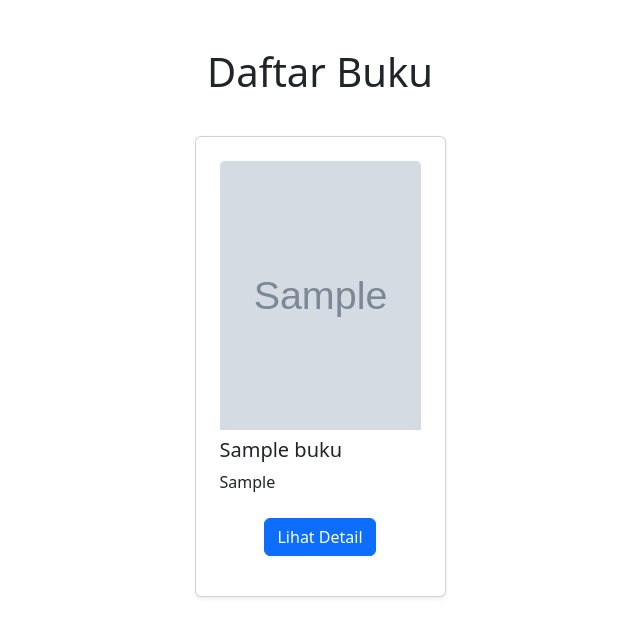
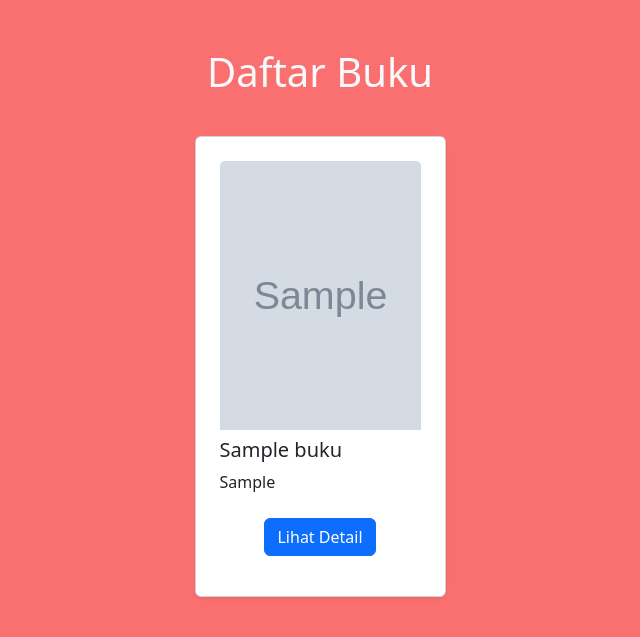
Before and after one commit to agilalatas17/prakweb_b_203040093, a PHP site: page /pw/index.php in a window 1280 px wide. Shown: the top 637 px of the page, without its empty margins (320-960 px from the left). Run offline with PHP 8.4, Linux system fonts and the light colour scheme; tables that the repository leaves empty or names only in its code hold one stand-in row (values such as "Sample post"); grey boxes marked "Sample" are stand-in pictures.

Commit message:
mengubah warna background dan warna text

```diff
--- a/css/style.css
+++ b/css/style.css
@@ -1,3 +1,7 @@
+body {
+  background: #fa7070 !important;
+}
+
 .card {
   width: 251px;
 }
--- a/pw/index.php
+++ b/pw/index.php
@@ -19,7 +19,7 @@
 <body>
     <div class="container">
         <div class="row gap-3 justify-content-center my-5">
-            <h1 class="text-center mb-4">Daftar Buku</h1>
+            <h1 class="text-center mb-4 text-light">Daftar Buku</h1>
             <?php $i = 1; ?>
             <?php foreach($daftar_buku as $buku) : ?>
             <div class="card shadow-sm p-4">
```
